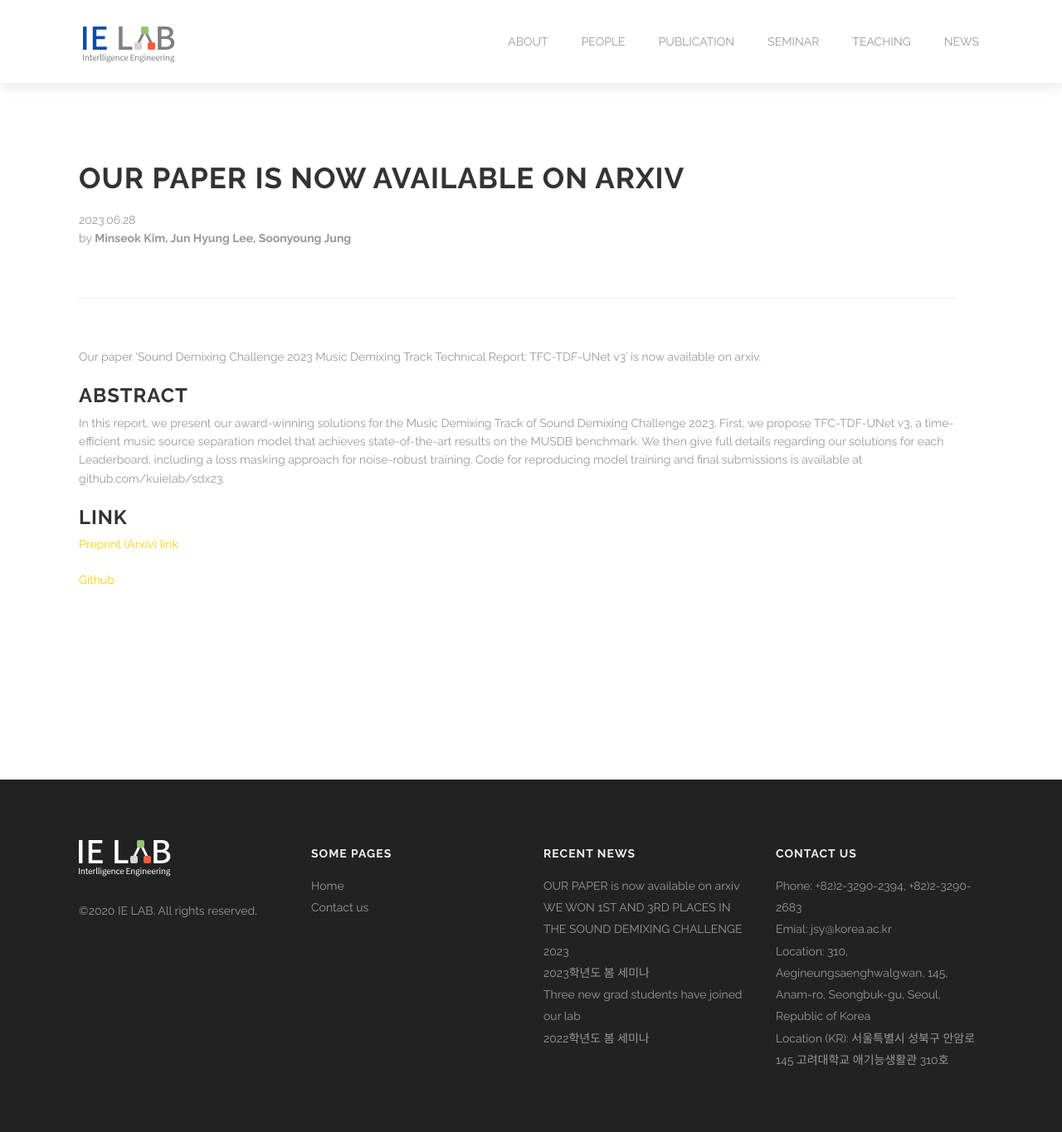
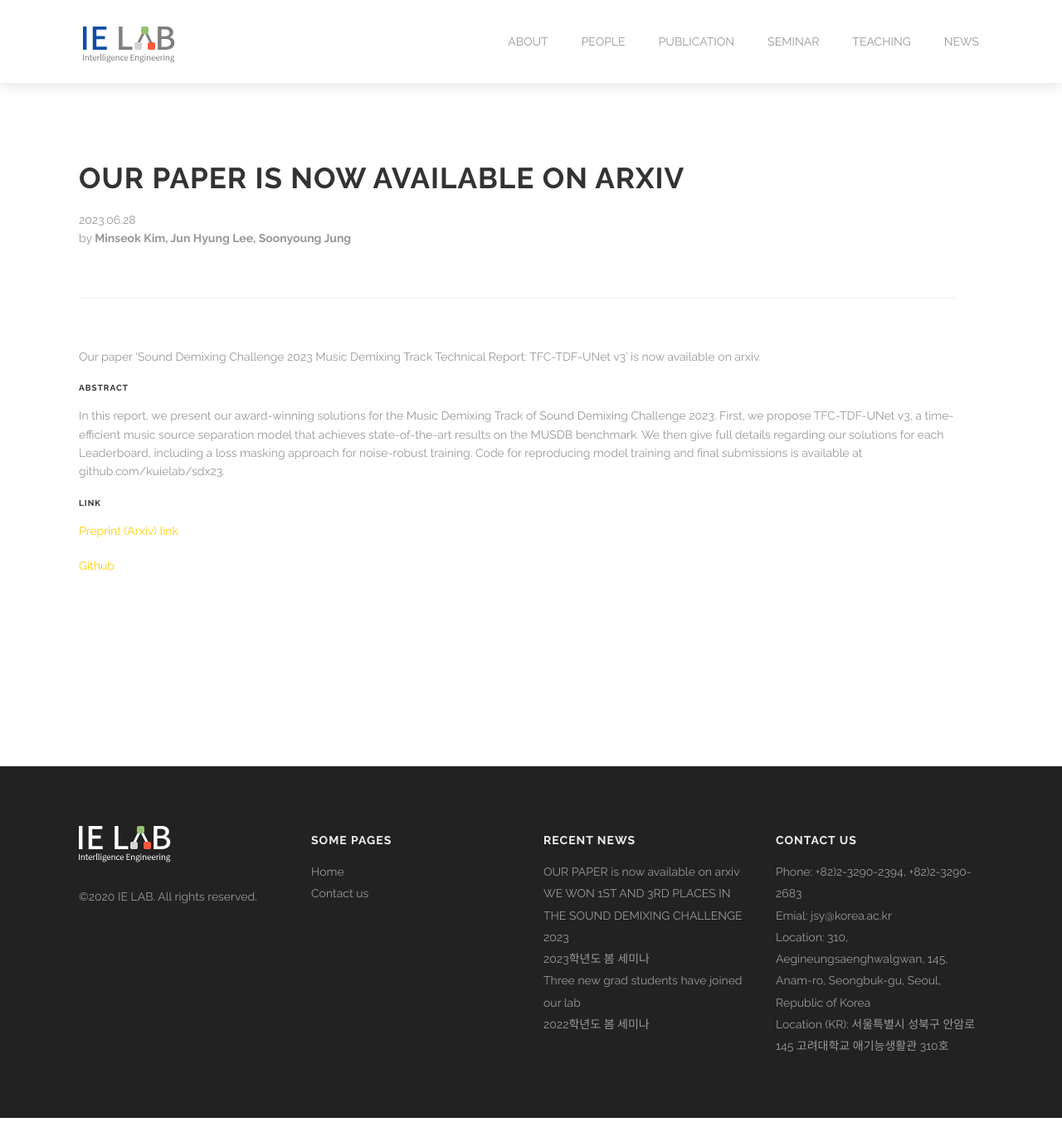
Before and after one commit to kuielab/kuielab.github.io, a Jekyll site: the page built from _posts/news/2023-06-28-mdx23.md, in a window 1280 px wide. Shown: the whole page at 83% size. Built offline with Jekyll 4.4.1, drawn with Linux system fonts in a browser that asks for light colours.

Commit message:
Update 2023-06-28-mdx23.md

```diff
--- a/_posts/news/2023-06-28-mdx23.md
+++ b/_posts/news/2023-06-28-mdx23.md
@@ -8,11 +8,11 @@ author: Minseok Kim, Jun Hyung Lee, Soonyoung Jung
 
 Our paper 'Sound Demixing Challenge 2023 Music Demixing Track Technical Report: TFC-TDF-UNet v3' is now available on arxiv.
 
-#### Abstract
+###### Abstract
 
 In this report, we present our award-winning solutions for the Music Demixing Track of Sound Demixing Challenge 2023. First, we propose TFC-TDF-UNet v3, a time-efficient music source separation model that achieves state-of-the-art results on the MUSDB benchmark. We then give full details regarding our solutions for each Leaderboard, including a loss masking approach for noise-robust training. Code for reproducing model training and final submissions is available at github.com/kuielab/sdx23.
 
-#### Link
+###### Link
 
 [Preprint (Arxiv) link](https://arxiv.org/abs/2306.09382)
 
```
